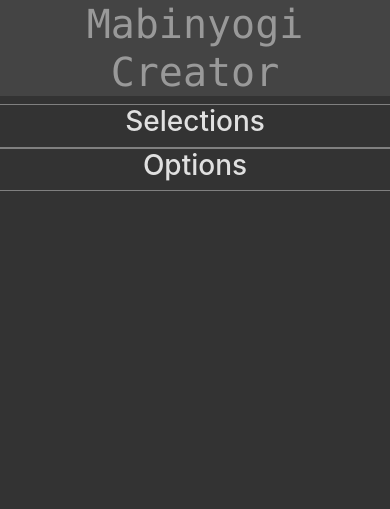
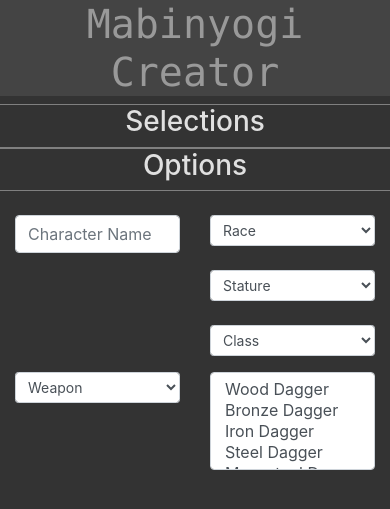
Before and after one commit to DontadVance/ProjectMabinyogi, a Flask app: page / in a window 390 px wide. Shown: the part 56-565 px from the top of the page. Run offline with Flask 2, Linux system fonts and the light colour scheme; some libraries are stand-ins or nearby versions.

Commit message:
Add temp form layout to index.html

```diff
--- a/mabinyogi/templates/index.html
+++ b/mabinyogi/templates/index.html
@@ -18,4 +18,67 @@
 			</div>
 		</div>
 
+		<br/>
+
+		<!-- Left Column -->
+		<div class="row">
+		<div class="col-sm-6 sel-col">
+			<br/>
+			<!-- Name -->
+			<div class="col-sm-4 form-group">
+				<input type="text" class="form-control" placeholder="Character Name">
+			</div>
+
+			<br/>
+
+			<!-- Race, Stature, Class -->
+			<div class="col-sm-4 form-group">
+				<form>
+					<select class="form-control form-control-sm">
+						<option>Race</option>
+					</select>
+				</form>
+				<br/>
+				<form>
+					<select class="form-control form-control-sm">
+						<option>Stature</option>
+					</select>
+				</form>
+				<br/>
+				<form>
+					<select class="form-control form-control-sm">
+						<option>Class</option>
+					</select>
+				</form>
+			</div>
+		</div>
+
+		<!-- Right Column -->
+		<div class="col-sm-6 sel-col">
+			<br/>
+
+			<!-- Item Type -->
+			<div class="col-sm-4 form-group">
+				<form>
+					<select class="form-control form-control-sm">
+						<option>Weapon</option>
+						<option>Armor</option>
+					</select>
+				</form>
+				<br/>
+			</div>
+
+			<!-- Weapon, Armor -->
+			<div class="col-sm-4 form-group">
+				<select multiple class="form-control" id="exampleFormControlSelect2">
+		      <option>Wood Dagger</option> <!-- Note: Make options dynamic -->
+		      <option>Bronze Dagger</option>
+		      <option>Iron Dagger</option>
+		      <option>Steel Dagger</option>
+		      <option>Manasteel Dagger</option>
+		    </select>
+			</div>
+		</div>
+		</div>
+
 {% endblock %}
```
